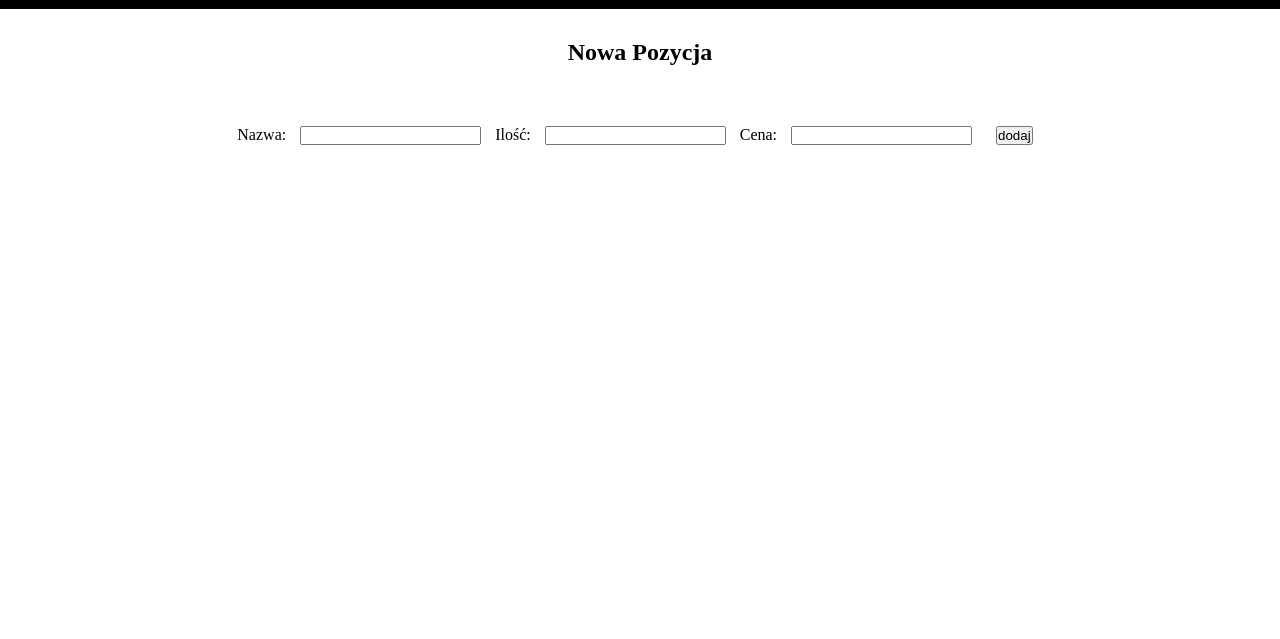
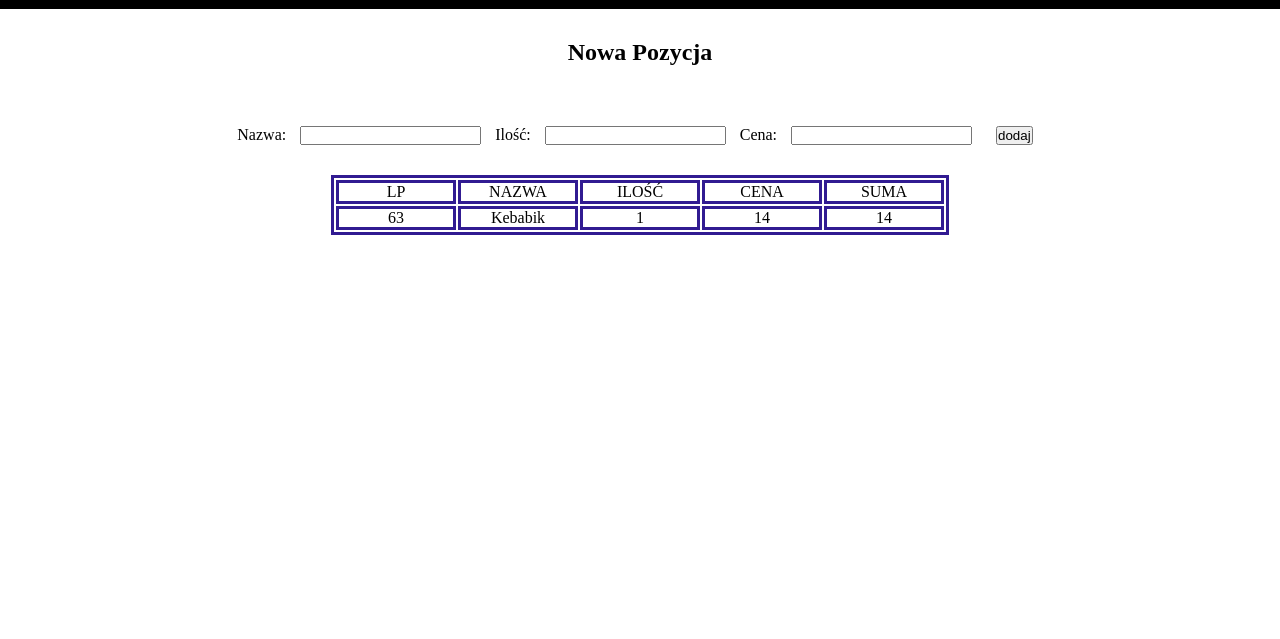
Before and after one commit to PawelNwg/JS_receipt, a plain HTML site: page index.html in a window 1280 px wide. Shown: the part 161-800 px from the top of the page. Drawn offline with Linux system fonts and the light colour scheme.

Commit message:
table generation

```diff
--- a/index.html
+++ b/index.html
@@ -20,7 +20,7 @@
                 <input type="submit" value="dodaj">
             </form>
             <div class="spacer">
-
+            <div id="table"></div>
             </div>
             <footer>
                 Created by Nieweglowski & Orzechowski 2021 &copy;
--- a/script.js
+++ b/script.js
@@ -24,19 +24,22 @@ class Receipt {
     this.receiptList = [];
   }
 
-  addProduct(product) {
-    if (this.receiptList.findIndex((x) => x.id == product.id)) {
+  // addProduct(product) {
+  //   if (this.receiptList.findIndex((x) => x.id == product.id)) {
+  //     this.receiptList.push(product);
+  //   } else throw "Produkt o takim ID już istnieje";
+  // }
+  addProduct = (product) => {
+    if (this.receiptList.findIndex((x) => x.id != product.id) < 0) {
       this.receiptList.push(product);
     } else throw "Produkt o takim ID już istnieje";
-  }
+  };
 }
 
-function log() {
-  console.log("eee");
-}
 const myform = document.getElementById("myform");
 // myform.addEventListener("submit", log);
 let R = new Receipt();
+R.addProduct(new Product("Kebabik", 1, 14));
 
 myform.onsubmit = () => {
   let p = new Product(
@@ -47,3 +50,42 @@ myform.onsubmit = () => {
   console.log(p);
   R.addProduct(p);
 };
+
+printTable = () => {
+  var tableHeaders = ["LP", "NAZWA", "ILOŚĆ", "CENA", "SUMA"];
+
+  var myTableDiv = document.getElementById("table");
+
+  var table = document.createElement("TABLE");
+
+  var tableBody = document.createElement("TBODY");
+  table.appendChild(tableBody);
+
+  for (var i = 0; i < R.receiptList.length + 1; i++) {
+    var tr = document.createElement("TR");
+    tableBody.appendChild(tr);
+
+    for (var j = 0; j < 5; j++) {
+      var td = document.createElement("TD");
+      td.width = "120";
+
+      if (i == 0) {
+        td.appendChild(document.createTextNode(tableHeaders[j]));
+      } else if (j == 0)
+        td.appendChild(document.createTextNode(R.receiptList[i - 1].id));
+      else if (j == 1)
+        td.appendChild(document.createTextNode(R.receiptList[i - 1].name));
+      else if (j == 2)
+        td.appendChild(document.createTextNode(R.receiptList[i - 1].quantity));
+      else if (j == 3)
+        td.appendChild(document.createTextNode(R.receiptList[i - 1].price));
+      else if (j == 4)
+        td.appendChild(document.createTextNode(R.receiptList[i - 1].sum));
+
+      tr.appendChild(td);
+    }
+  }
+  myTableDiv.appendChild(table);
+};
+
+printTable();
--- a/style.css
+++ b/style.css
@@ -7,6 +7,14 @@
   box-sizing: border-box;
   text-align: center;
   text-decoration: none;
+}
+
+table,
+th,
+td {
+  text-align: center;
+  margin: auto;
+  border: 3px solid #311b92;
 }
 
 h2 {
```
